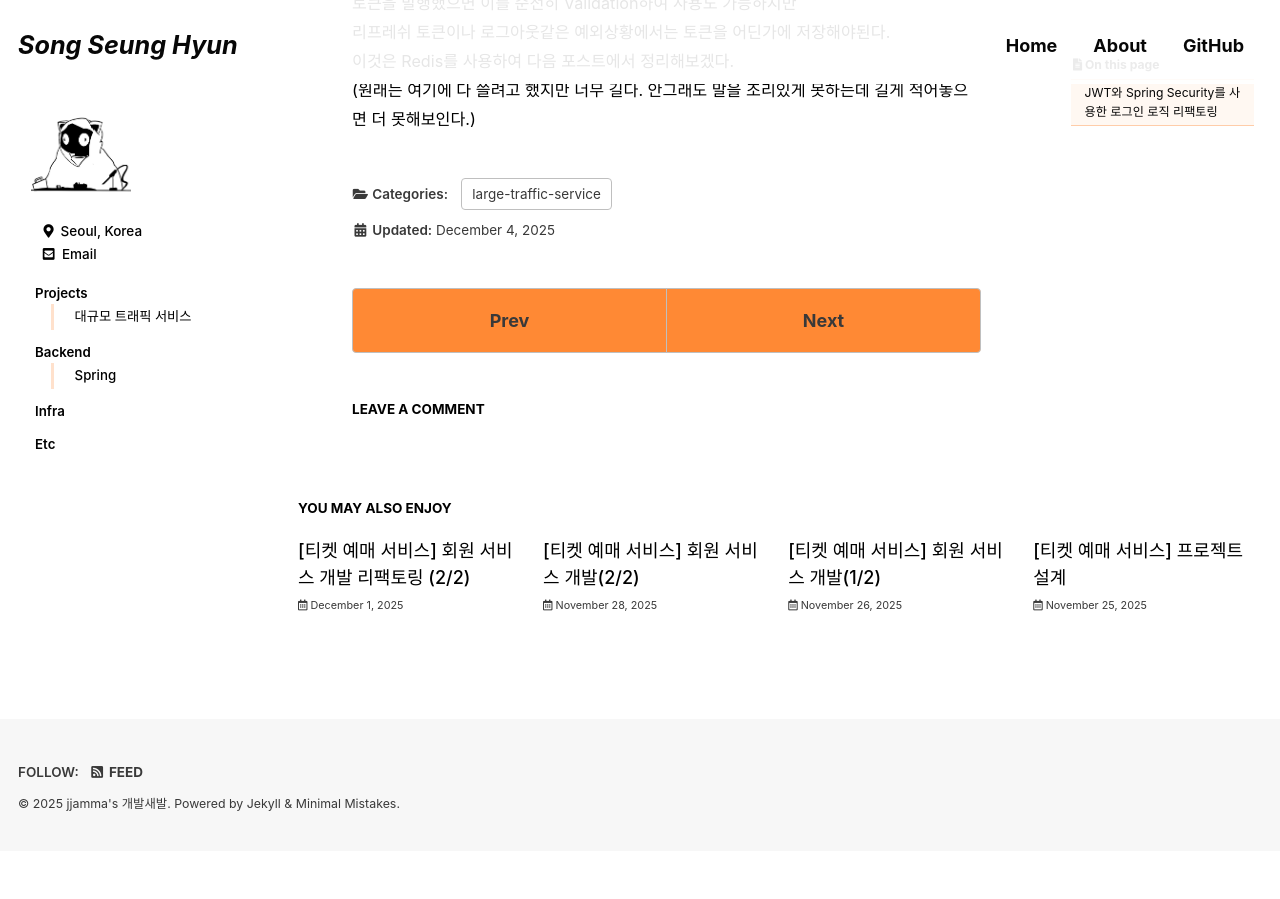
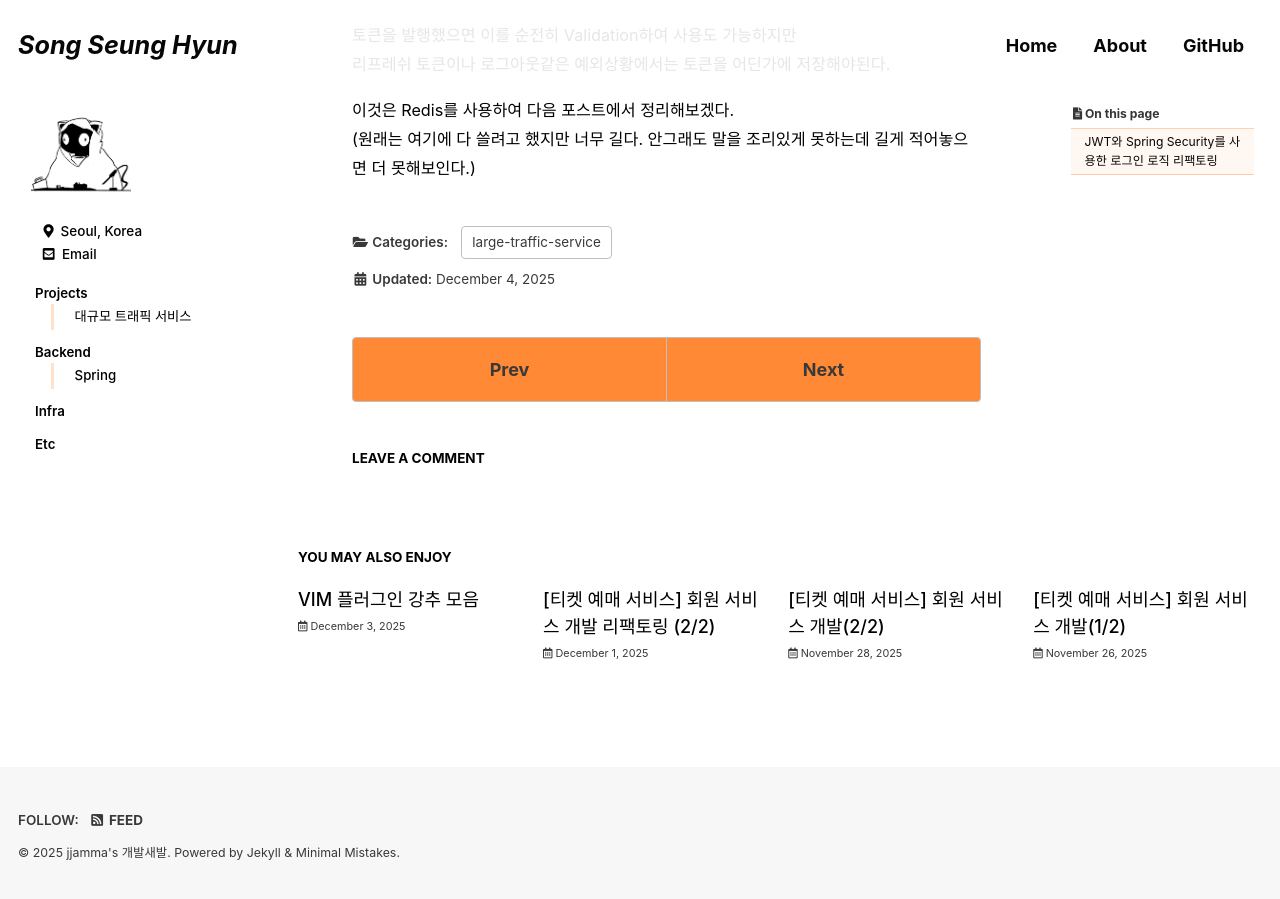
Before and after one commit to songsh927/songsh927.github.io, a Jekyll site: the page built from _posts/2025-12-01-largeTraffic.md, in a window 1280 px wide and 900 px high, scrolled down 6554 px. Built offline with Jekyll 4.4.1, drawn with Linux system fonts in a browser that asks for light colours; cached includes are drawn as plain includes; some web fonts are replaced; comment, search, counter and statistics services are not loaded; before the commit the page ends 7405 px from its top, so only the background shows below that; some of the changed lines change nothing that is shown.

Commit message:
vim 관련 포스트 추가

````diff
--- /dev/null
+++ b/_posts/2025-11-29-etc-vim.md
@@ -0,0 +1,106 @@
+---
+title: "VIM 플러그인 강추 모음"
+excerpt: " "
+
+categories:
+  - Etc
+tags:
+  - [tag1, tag2]
+
+permalink: /categories/etc/1
+
+toc: true
+toc_sticky: true
+
+date: 2025-12-03
+last_modified_at: 2025-12-04
+---
+
+## 이러쿵저러쿵...
+
+오늘은 간만에 오전에 운동을 했더니 양손이 뻐근하기때문에...
+**VIM** 플러그인에 대해 좀 써봐야겠다.
+
+<img src="/assets/images/posts/etc/vimlogo.png" width="50%" height="50%">
+(~~개인적으로 레트로하면서 깔끔한 것이... 로고부터 멋있다고 생각한다.~~)
+
+나는 회사에서 좀 인정받은 Vim친놈이였다.
+그도 그럴 것이 서버에 접근해서 작업할 일이 많다 보니 vi 사용하는 것에 익숙했고, 리눅스 다루는 것을 좋아했기 때문에...
+더욱이 vi를 좋아할 수밖에 없었다(?).
+해커가 꿈이었을 때가 있었는데 그때도 뭔가 검은 화면에 초록글자가 돌아다니면 좀 간지였기 때문에...
+
+뭐 하여튼 내가 써봤을 때 좀 이거 괜찮다 싶었던 플러그인을 적어놔야겠다.
+
+---
+
+## 세팅
+
+우선 세팅은 이렇게 해놨다.
+옛날에는 별의별거 다 깔아서 사용하고 그랬는데...
+이제는 귀찮아서 이렇게만 쓴다.
+
+현재는 맥 기본터미널에 vim 조합이 아닌 Terminus에 nvim을 쓰고있다.
+로컬도 Terminus를 사용한다.
+
+```sh
+call plug#begin('~/.vim/plugged')
+
+Plug 'EdenEast/nightfox.nvim'
+Plug 'preservim/nerdtree'
+Plug 'vim-airline/vim-airline'
+Plug 'neoclide/coc.nvim', {'branch': 'release'}
+
+call plug#end()
+
+colorscheme nightfox
+
+nmap <C-T> : NERDTreeToggle<CR>
+nmap <leader>a  <Plug>(coc-codeaction-selected)
+
+" vim config
+set ts=4
+set shiftwidth=4
+set autoindent
+set cindent
+set nu
+set hlsearch
+set showmatch
+set noswapfile
+set ruler
+set laststatus=2
+```
+
+---
+
+## 플러그인
+
+<img src="/assets/images/posts/etc/nvim.png" width="100%" height="50%">
+
+### NerdTree
+
+Vim을 좋아하고 많이 사용하는 사람들 중에서 이거 모르는 사람은 없을 것 같다.
+위에 세팅을 보면 Ctrl-T로 맵핑을 했는데 해피해킹을 사용하면 캡스락 키에 컨트롤 키가 맵핑되어있어 저 조합이 아주 편하다.
+(지금은 CIDOO사의 QK61을 해피해킹처럼 맵핑해서 쓴다)
+[preservim/nerdtree](https://github.com/preservim/nerdtree.git)
+
+### EdenEast/nightfox.nvim
+
+위에 사진을 보면 파란것도 아니고 검은것도 아닌 저 바탕색이 이 테마를 사용해서 그렇다.
+찾아보면 많은 테마가 있는데 유독 저 테마가 내 관심을 끌었고 근 2년정도 저 테마만 사용중이다.
+이전에 사용하던 테마가 jellybeans였나.. 그랬던걸로 기억하는데 그 테마가 개인적으로 너무 쨍한 느낌이라 싫어서 바꿨다.
+[EdenEast/nightfox.nvim](https://github.com/EdenEast/nightfox.nvim.git)
+
+### vim-airline/vim-airline
+
+Vim화면 하단에 파일명이나 경로, 버퍼 등 추가 정보를 표기해주는 플러그인이다.
+뭐 편하다고 해서 설치는 해봤는데... 지금은 그냥 없으면 밋밋해서 설치해두는정도...
+그냥 색이 이뻐서 강추다 ㅋ
+[vim-airline](https://github.com/vim-airline/vim-airline.git)
+
+### neoclide/coc.nvim
+
+아 이거 아주 좋다. 이건 꼭 써야한다.
+다른 언어는 모르겠는데 자바스크립트, 타입스크립트 한정으로는 나는 아주 괜찮게 쓴 플러그인이다.
+자동완성 플러그인인데 처음에 사용법이 약간 아리송하다. 나는 지금 Ctrl-P로 세팅되어있는데
+추천 완성 탭이 켜지면 방향키나 탭 키로 선택하는 설정이 있을텐데 그걸 못찾아서 그냥 기본세팅으로 쓴다. 그래도 편하니까 아주 강추...
+[neoclide/coc.nvim](https://github.com/neoclide/coc.nvim.git)
--- a/_posts/2025-12-01-largeTraffic.md
+++ b/_posts/2025-12-01-largeTraffic.md
@@ -158,6 +158,7 @@
 (대부분의 예시에서는 약속한듯이 CustomUserDetailService 라고 클래스를 만들어서 사용하길래 처음에는 해당 이름의 클래스가 미리 선언되어서 Authentication 인터페이스에서 빈에 자동 등록되어 사용되는 줄 알았다...)
 
 Authentication 인터페이스를 사용하기 위해서는 위의 코드처럼 UserDetail 인터페이스를 상속받은 엔티티와 UserDetailService라는 인터페이스를 상속받은 서비스 클래스를 만들어 사용하면 된다.
+
 코드가 더 늘어나는데 어느 부분에서 좋은 것이냐... 라고 하면
 직접 아이디와 비밀번호에 대한 검증과정을 구현해야하는 과정을 생략할 수 있다.
 또한 리팩토링한 코드를 보면 Authentication 객체를 생성하여 Spring Security 내부에서 토큰을 생성하여 SecurityContext에 저장되고, 프로젝트 내부 전반에서 호출하여 사용자 정보를 사용이 가능하다.
@@ -275,11 +276,13 @@
 
 
 컨트롤러단에서 도메인을 나누어 토큰검증을 받아야하는 도메인과 아닌 도메인을 나눌수 있겠지만 결국 예외상황은 벌어지게 마련이다.
+
 나의 경우는 Member 도메인에서 로그인과 회원가입은 토큰검증이 없어도 되는 API였고, 나머지는 토큰 검증이 필요한 API였다.
 이 역시나 Filter를 상속해서 개발했을땐 하나하나 구현을 해야했지만 OncePerRequestFilter를 사용하니 필터 예외처리도 자동으로 **shouldNotFilter** 에서 처리가 되었다.
 (역시 뭔가가 어렵고 불편하면 선배님들의 지혜를 찾아보자)
 
 토큰을 발행했으면 이를 순전히 Validation하여 사용도 가능하지만
 리프레쉬 토큰이나 로그아웃같은 예외상황에서는 토큰을 어딘가에 저장해야된다.
+
 이것은 Redis를 사용하여 다음 포스트에서 정리해보겠다.
 (원래는 여기에 다 쓸려고 했지만 너무 길다. 안그래도 말을 조리있게 못하는데 길게 적어놓으면 더 못해보인다.)
````
Also changed, not shown: assets/images/posts/etc/nvim.png (added), assets/images/posts/etc/vimlogo.png (added).
